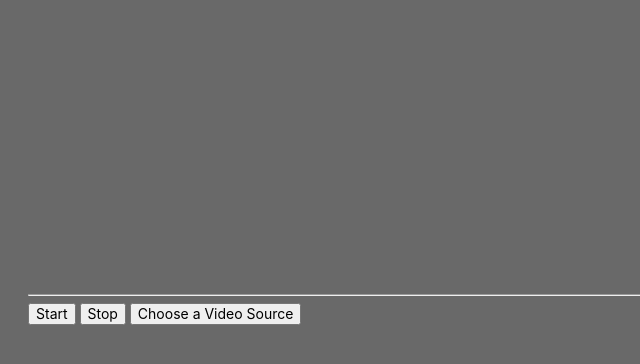
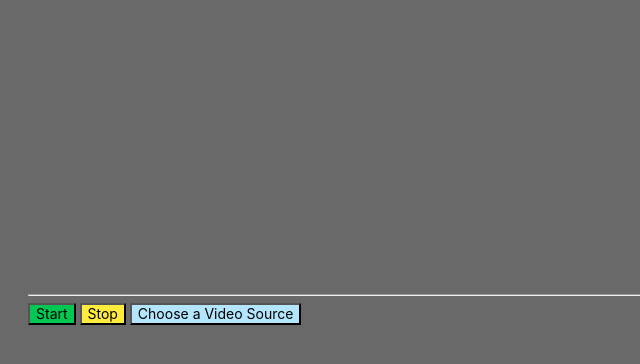
Before and after one commit to letsgitthis/electron-screen-recorder, an Electron app: page src/index.html in a window 800 px wide. Shown: the part 82-446 px from the top of the page, without its empty margins (0-640 px from the left). Drawn offline with nearby package versions, Linux system fonts and the light colour scheme.

Commit message:
added button color and render.js notes

```diff
--- a/src/index.css
+++ b/src/index.css
@@ -15,3 +15,15 @@ body {
   font-size: x-large;
   margin-left: 30%;
 }
+
+#startBtn {
+  background-color: #00c853;
+}
+
+#stopBtn {
+  background-color: #ffeb3b;
+}
+
+#videoSelectBtn {
+  background-color: #b3e5fc;
+}
--- a/src/render.js
+++ b/src/render.js
@@ -9,24 +9,32 @@ const recordedChunks = [];
 // Buttons
 const videoElement = document.querySelector('video');
 
+// When the start button is clicked on, it starts the mediaRecording function,
+// but also changes the class of the button by adding a style change,
+// as well as changing the inner text of the button to say "Recording."
 const startBtn = document.getElementById('startBtn');
 startBtn.onclick = e => {
     mediaRecorder.start();
-    startBtn.classList.add('is-danger');
+    startBtn.classList.add('red');
     startBtn.innerText = 'Recording';
 };
 
+// When the stop button is clicked on, it stops the mediaRecording function,
+// and changes the class color and name of the Recording button back to Start.
 const stopBtn = document.getElementById('stopBtn');
 stopBtn.onclick = e => {
     mediaRecorder.stop();
-    startBtn.classList.remove('is-danger');
+    startBtn.classList.remove('red');
     startBtn.innerText = 'Start';
 };
 
 const videoSelectBtn = document.getElementById('videoSelectBtn');
 videoSelectBtn.onclick = getVideoSources;
 
-// Get available video sources
+// Running the function to select a screen doesn't automatically know what's
+// available, so we make a promise and use Electron to see what is available
+// by getting the sources. On the next loop, the sources are presented
+// as a popout menu, and you are able to select which source by clicking.
 async function getVideoSources() {
     const inputSources = await desktopCapturer.getSources({
         types: ['window', 'screen']
@@ -44,7 +52,9 @@ async function getVideoSources() {
     videoOptionsMenu.popup();
 }
 
-// Change the videoSource window to record
+// The app also doesn't automatically know which source to use.
+// So we make a promise to manually select from the available sources
+// telling our function which source to use when selected.
 async function selectSource(source) {
     videoSelectBtn.innerText = source.name;
 
@@ -60,6 +70,10 @@ async function selectSource(source) {
 
 
     // Create a Stream
+    // Once the promise is made and a source is selected to use
+    // we use it to create a stream that is placed in the video element
+    // in the HTML. Anything streamed during the start/stop function
+    // is stored as a video file.
     const stream = await navigator.mediaDevices
     .getUserMedia(constraints);
 
@@ -77,12 +91,17 @@ async function selectSource(source) {
 }
 
 // Captures all recorded chunks
+// When recording stops, we need handle the data as an array
 function handleDataAvailable(e) {
     console.log('video data available');
     recordedChunks.push(e.data);
 }
 
 // Saves the video file on stop
+// The function doesn't automatically have a video file to save and is
+// waiting for one to be available. Once available, it goes through the
+// somewhat confusing blob process of sending the data where it can be saved
+// and giving the data a name "vid-dateRecorded.filetype"
 async function handleStop(e) {
     const blob = new Blob(recordedChunks, {
         type: 'video/webm; codecs=vp9'
```
